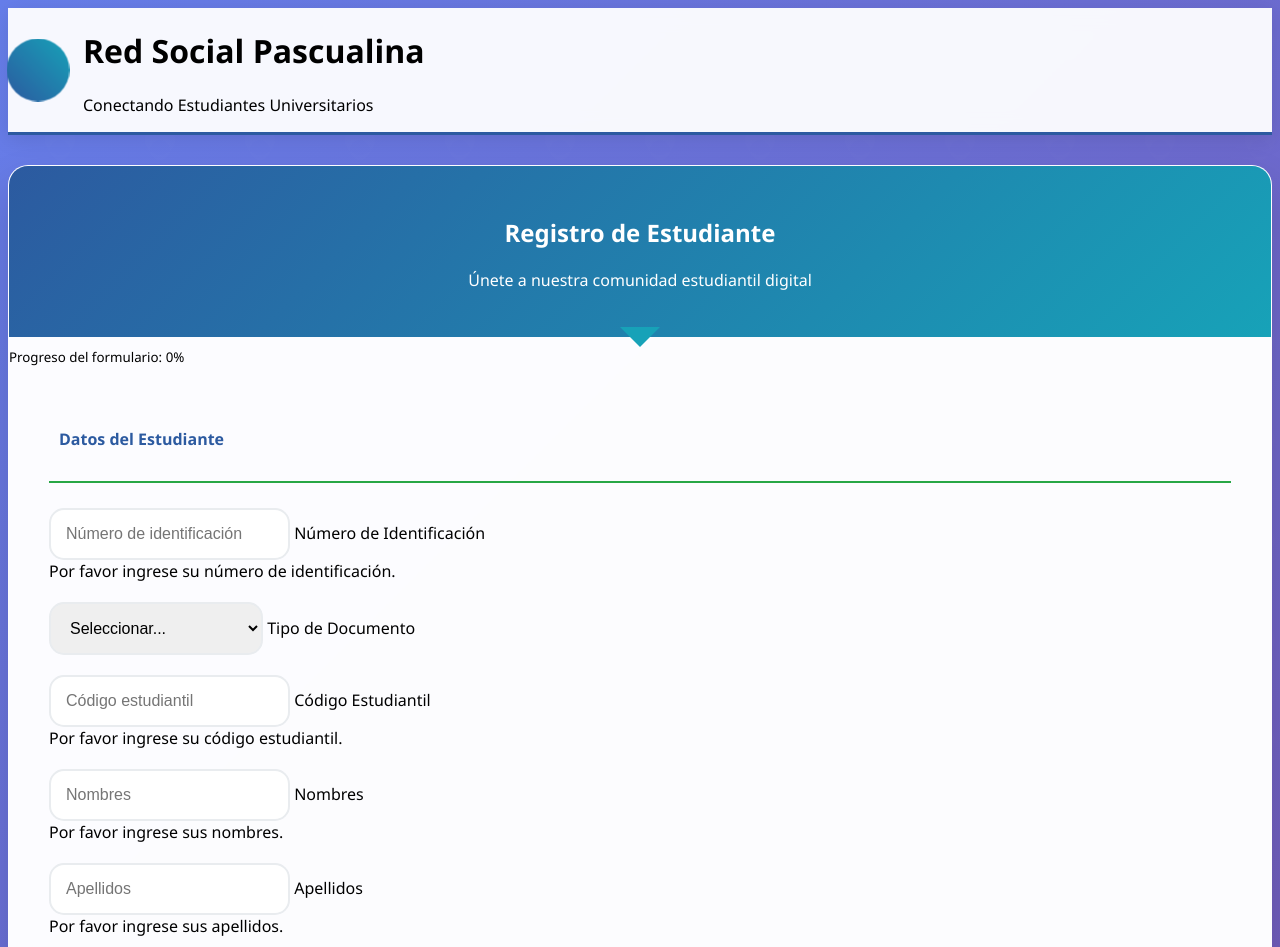
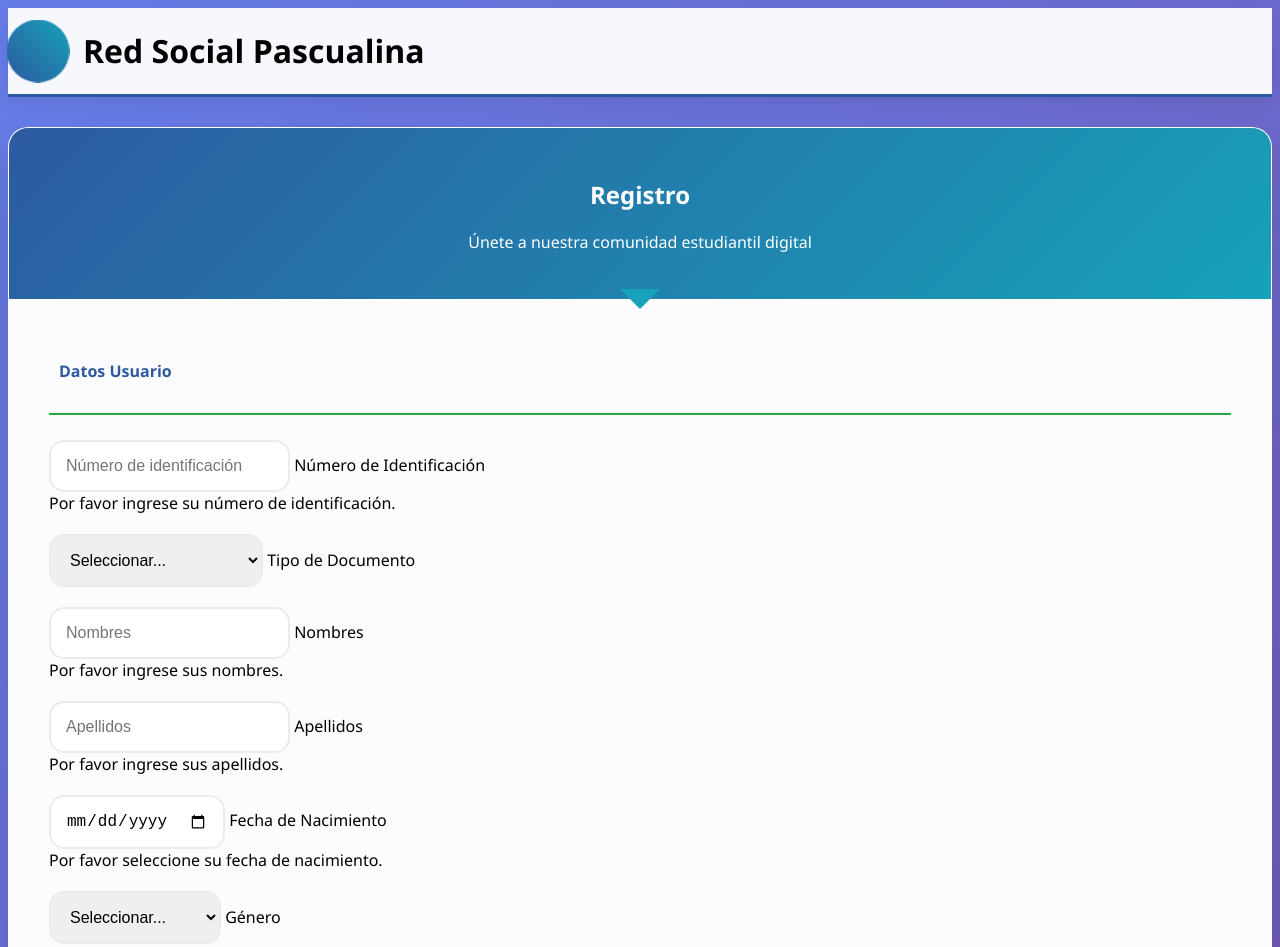
Before and after one commit to Danig458/evaluacionpractica_grupoC, a website: page red-social-wed/client/index.html in a window 1280 px wide. Shown: the top 947 px of the page. Drawn offline with Linux system fonts and the light colour scheme.

Commit message:
cambios 2

```diff
--- a/red-social-wed/client/index.html
+++ b/red-social-wed/client/index.html
@@ -21,7 +21,6 @@
                     </div>
                     <div>
                         <h1 class="h2 mb-0 text-primary fw-bold">Red Social Pascualina</h1>
-                        <p class="mb-0 text-secondary">Conectando Estudiantes Universitarios</p>
                     </div>
                 </div>
             </div>
@@ -36,18 +35,11 @@
                         <div class="form-header">
                             <h2 class="mb-3">
                                 <i class="fas fa-user-graduate me-2"></i>
-                                Registro de Estudiante
+                                Registro
                             </h2>
                             <p class="mb-0">Únete a nuestra comunidad estudiantil digital</p>
                         </div>
 
-                        <!-- Progress Bar -->
-                        <div class="px-4 pt-3">
-                            <div class="progress" style="height: 8px;">
-                                <div class="progress-bar" id="progressBar" style="width: 0%"></div>
-                            </div>
-                            <small class="text-muted">Progreso del formulario: <span id="progressText">0%</span></small>
-                        </div>
 
                         <!-- Form Content -->
                         <div class="form-section">
@@ -55,7 +47,7 @@
                                 <!-- Datos del Estudiante -->
                                 <div class="section-title">
                                     <i class="fas fa-user-graduate text-primary"></i>
-                                    <h4>Datos del Estudiante</h4>
+                                    <h4>Datos Usuario</h4>
                                 </div>
 
                                 <div class="row">
@@ -84,18 +76,6 @@
                                             </label>
                                         </div>
                                     </div>
-                                    <div class="col-md-4">
-                                        <div class="form-floating">
-                                            <input type="text" class="form-control" id="studentId" name="studentId" placeholder="Código estudiantil" required>
-                                            <label for="studentId">
-                                                <i class="fas fa-id-badge me-2"></i>Código Estudiantil
-                                            </label>
-                                            <div class="invalid-feedback">
-                                                Por favor ingrese su código estudiantil.
-                                            </div>
-                                        </div>
-                                    </div>
-                                </div>
 
                                 <div class="row">
                                     <div class="col-md-6">
```
